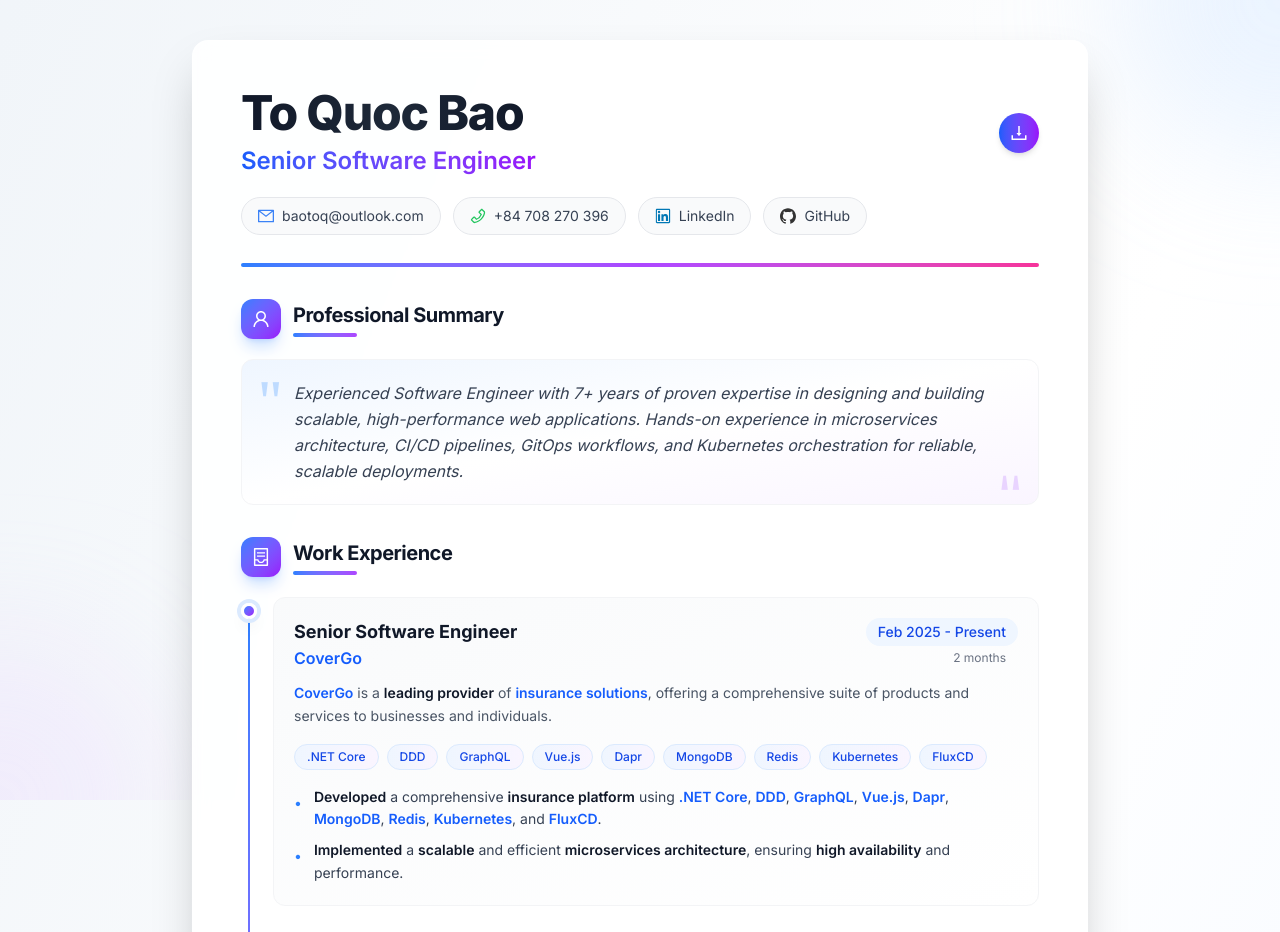
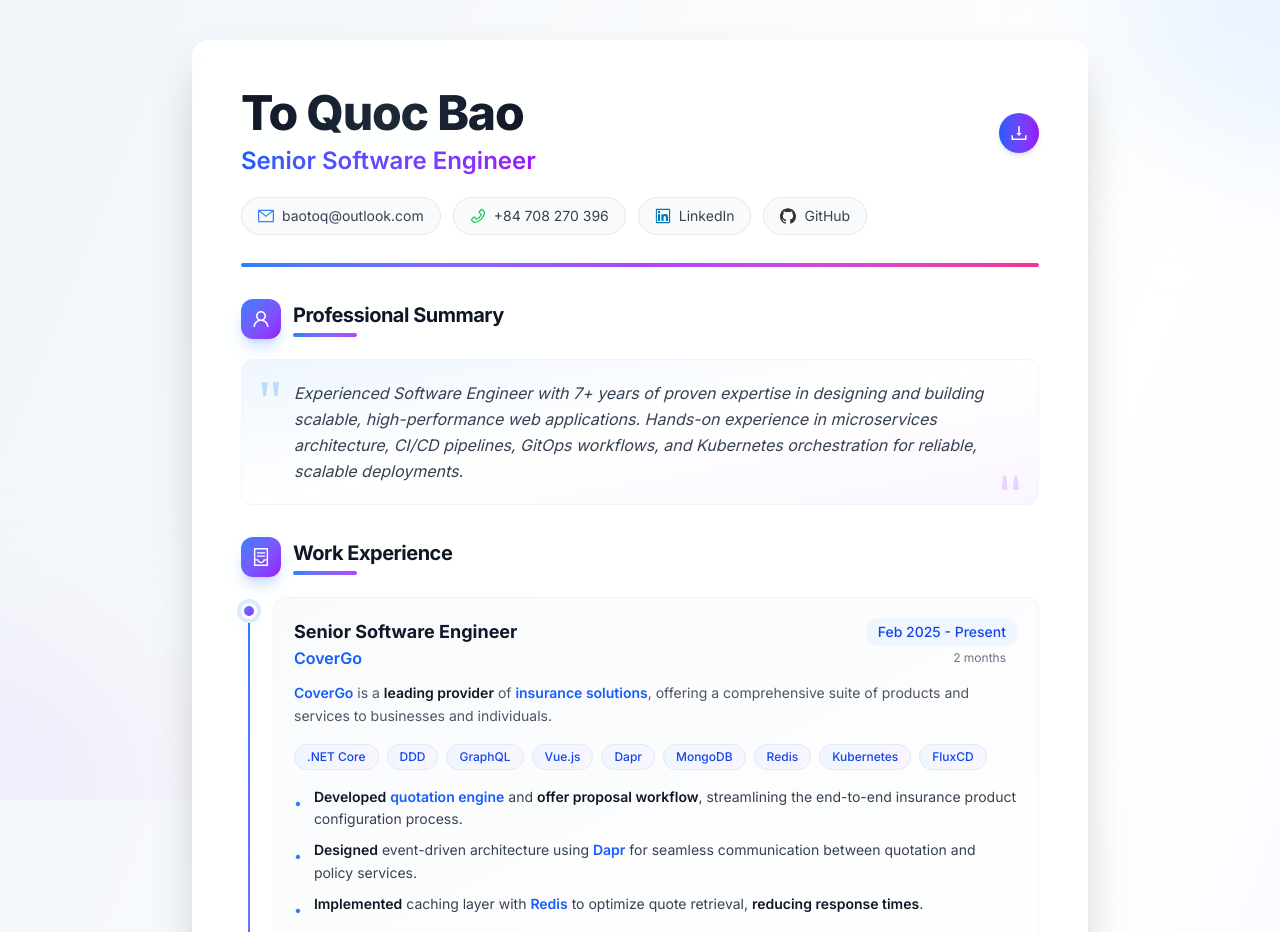
Before and after one commit to baotoq/resume, a Next.js app: page / in a window 1280 px wide. Shown: the top 932 px of the page. Built offline with nearby package versions, Linux system fonts and the light colour scheme; what @ant-design/nextjs-registry would draw is missing.

Commit message:
improve cv

```diff
--- a/src/data/resume.ts
+++ b/src/data/resume.ts
@@ -32,8 +32,10 @@ export const experiences: Experience[] = [
     summary:
       "@@CoverGo@@ is a **leading provider** of @@insurance solutions@@, offering a comprehensive suite of products and services to businesses and individuals.",
     achievements: [
-      "**Developed** a comprehensive **insurance platform** using @@.NET Core@@, @@DDD@@, @@GraphQL@@, @@Vue.js@@, @@Dapr@@, @@MongoDB@@, @@Redis@@, @@Kubernetes@@, and @@FluxCD@@.",
-      "**Implemented** a **scalable** and efficient **microservices architecture**, ensuring **high availability** and performance.",
+      "**Developed** @@quotation engine@@ and **offer proposal workflow**, streamlining the end-to-end insurance product configuration process.",
+      "**Designed** event-driven architecture using @@Dapr@@ for seamless communication between quotation and policy services.",
+      "**Implemented** caching layer with @@Redis@@ to optimize quote retrieval, **reducing response times**.",
+      "**Built** @@GraphQL@@ APIs for flexible quotation data querying, improving frontend development efficiency.",
     ],
   },
   {
@@ -64,7 +66,7 @@ export const experiences: Experience[] = [
     summary:
       "@@Upmesh@@ empowers **live selling** and @@social commerce@@ on @@Facebook@@ and @@Instagram@@ by automating sales, payments, marketing and fulfillment with an **all-in-one solution**.",
     achievements: [
-      "**Implemented** an automated @@Facebook@@ comment capture system handling **2,000 messages/second** at peak time, enabling **real-time order processing** during live streams.",
+      "**Implemented** an automated @@Facebook@@ comment capture system handling **5,000 comments/second** at peak time, enabling **real-time order processing** during live streams.",
       "**Designed and built** scalable APIs, **integrating** @@Stripe@@ and @@3rd-party logistics@@ services to align architecture with business needs and future growth.",
       "**Implemented full-text search** using @@Elasticsearch@@ for **millions of records**, improving search query performance significantly.",
       "**Maintained** @@GitOps@@ workflow, @@Kubernetes@@ clusters, **CI/CD pipelines**, and other essential components, ensuring the **stability and performance** of the system.",
```
